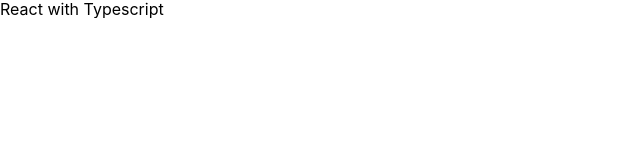
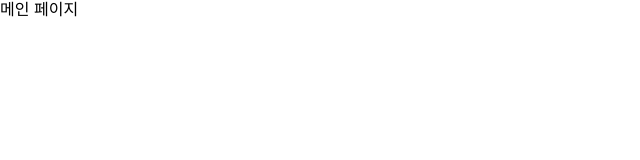
Before and after one commit to GSM-MADI/MADI-Client, a React (Create React App) app: page / in a window 1280 px wide. Shown: the top 160 px of the page, without its empty margins (0-640 px from the left). Built offline with nearby package versions, Linux system fonts and the light colour scheme.

Commit message:
[ADD] MainPage Routing

```diff
--- a/src/App.tsx
+++ b/src/App.tsx
@@ -1,6 +1,13 @@
 import React from "react";
+import { Route } from "react-router-dom";
+import { Main } from "pages";
 
 const App: React.FC = () => {
-  return <div>React with Typescript</div>;
+  return (
+    <React.Fragment>
+      <Route exact path="/" component={Main} />
+    </React.Fragment>
+  );
 };
+
 export default App;
--- /dev/null
+++ b/src/pages/MainPage/MainPage.tsx
@@ -0,0 +1,7 @@
+import React from "react";
+
+const MainPage: React.FC = () => {
+  return <div>메인 페이지</div>;
+};
+
+export default MainPage;
--- /dev/null
+++ b/src/pages/index.ts
@@ -0,0 +1 @@
+export { default as Main } from "./MainPage/MainPage";
```
Also changed, not shown: 1 other file (tests, documents, lock files or other folders).
